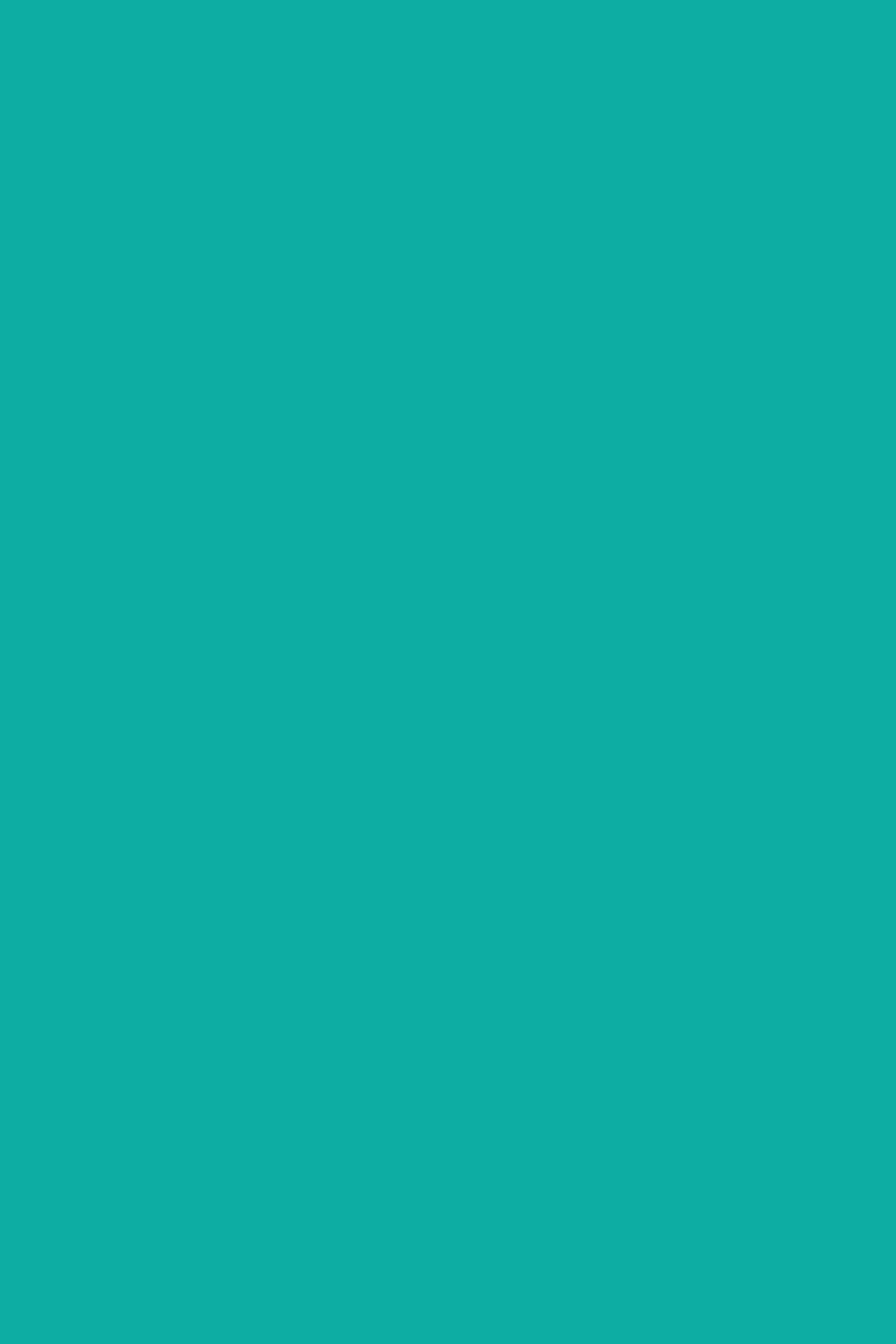
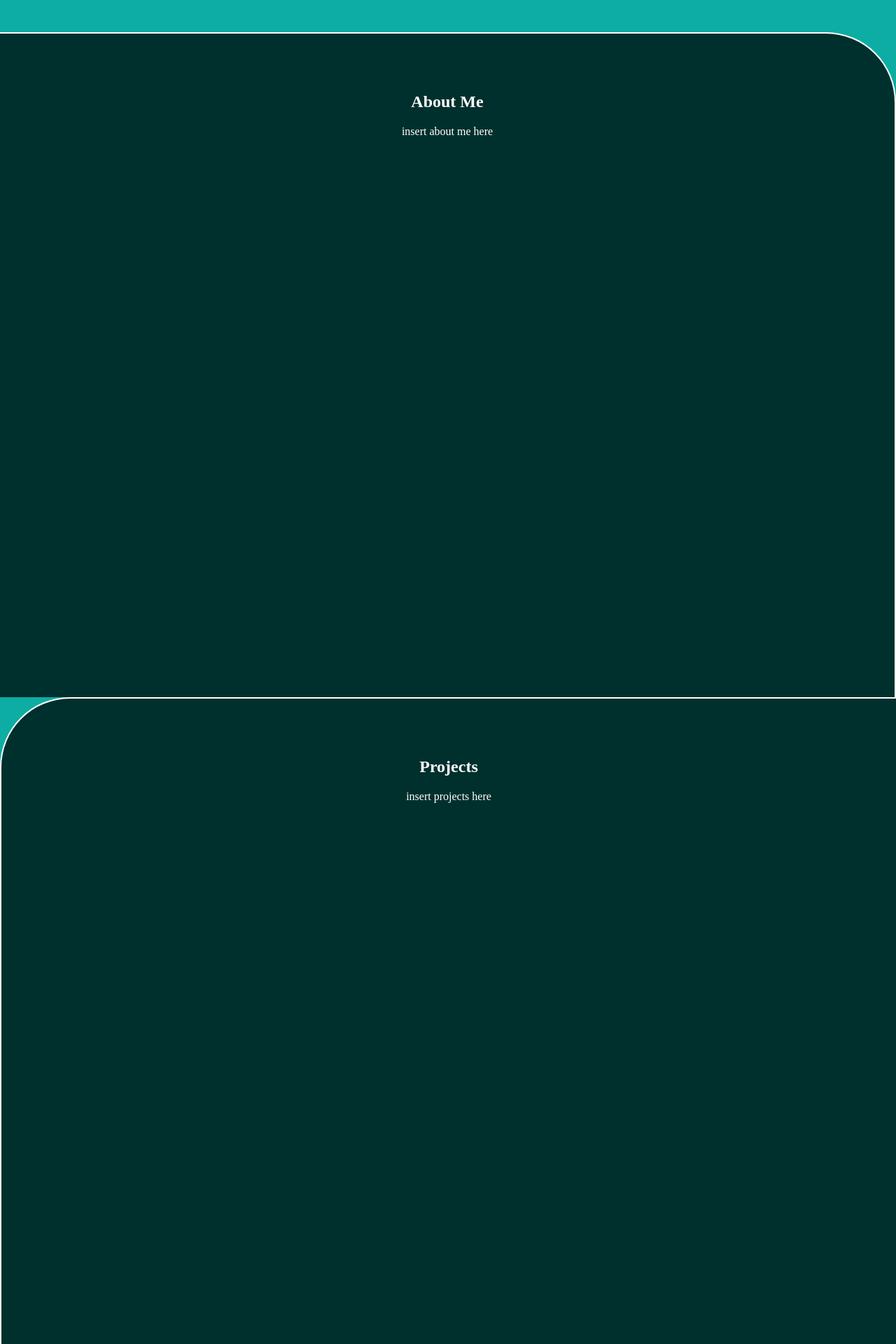
Before and after one commit to apriljavier/Portfolio-Website, a Vue app: page / in a window 1280 px wide. Shown: the part 840-2760 px from the top of the page at 70% size. Before the commit the page ends 838 px from the top, so only its background shows below. Built offline with nearby package versions, Linux system fonts and the light colour scheme; a web font is replaced by a local one.

Commit message:
added section conatainers

```diff
--- a/src/App.vue
+++ b/src/App.vue
@@ -3,11 +3,45 @@
     <Navbar />
     <section class="hero">
       <img src="/profile.png" alt="My Photo" class="hero-img" />
-
       <!-- floating circles -->
       <div class="floating-circle circle1">Web Developer</div>
       <div class="floating-circle circle2">Quality Assurance</div>
       <div class="floating-circle circle3">UI/UX</div>
+    </section>
+    <section class="about-section">
+      <div class="content">
+        <h2>About Me</h2>
+        <p>
+          insert about me here
+        </p>
+      </div>
+    </section>
+    <section class="projects-section">
+      <div class="content">
+        <h2>Projects</h2>
+        <p>
+          insert projects here
+        </p>
+      </div>
+    </section>
+    <section class="contact-section">
+      <div class="content">
+        <h2>Contact</h2>
+        <p>
+          insert contact here
+        </p>
+      </div>
+    </section>
+    <section class="more-section">
+      <div class="content">
+        <h2>More</h2>
+        <p>
+          insert more here
+        </p>
+      </div>
+      <div class="footer">
+        <p>© 2025 April Kate M Javier. All rights reserved.</p>
+      </div>
     </section>
   </div>
 </template>
@@ -36,7 +70,7 @@ export default {
   width: 500px;
   height: 500px;
   object-fit: cover;
-  margin-bottom: 2rem;
+  transform: translateY(-10%);
 }
 
 /* floating circles base */
@@ -62,7 +96,7 @@ export default {
 }
 
 .circle2 {
-  top: 80%;
+  top: 75%;
   left: 52%;
   transform: translate(-50%, -50%);
   animation: float2 7s ease-in-out infinite;
@@ -90,4 +124,98 @@ export default {
   0%, 100% { transform: translate(-50%, -50%) translate(0, 0); }
   50% { transform: translate(-50%, -50%) translate(6px, -6px); }
 }
+
+/* ABOUT SECTION */
+.about-section {
+  background-color: #00302D; /* dark teal */
+  color: white;
+  padding: 4rem 2rem;
+  text-align: center;
+  border-top-right-radius: 100px;
+  border: 2px solid white;
+  border-left: none;
+  border-bottom: none;
+}
+
+.about-section .content {
+  max-width: 800px;
+  height: 800px;
+  margin: 0 auto;
+}
+/* PROJECTS SECTION */
+.projects-section {
+  background-color: #00302D;
+  color: white;
+  padding: 4rem 2rem;
+  text-align: center;
+  border-top-left-radius: 100px;
+  border: 2px solid white;
+  border-right: none;
+  border-bottom: none;
+}
+
+.projects-section .content {
+  max-width: 800px;
+  height: 800px;
+  margin: 0 auto;
+}
+/* CONTACT SECTION */
+.contact-section {
+  background-color: #00302D;
+  color: white;
+  padding: 4rem 2rem;
+  text-align: center;
+  border-top-right-radius: 100px;
+  border: 2px solid white;
+  border-left: none;
+  border-bottom: none;
+}
+
+.contact-section .content {
+  max-width: 800px;
+  height: 800px;
+  margin: 0 auto;
+}
+/* MORE SECTION */
+.more-section {
+  background-color: #00302D;
+  color: white;
+  padding: 4rem 2rem;
+  text-align: center;
+  border-top-left-radius: 100px;
+  border: 2px solid white;
+  border-right: none;
+  border-bottom: none;
+}
+
+.more-section .content {
+  max-width: 800px;
+  height: 800px;
+  margin: 0 auto;
+}
+section {
+  position: sticky;
+  top: 0;
+  min-height: 100vh;
+}
+
+/* layer order */
+.hero {
+  z-index: 1;
+}
+
+.about-section {
+  z-index: 2;
+}
+
+.projects-section {
+  z-index: 3;
+}
+.contact-section {
+  z-index: 4;
+}
+.more-section {
+  z-index: 5;
+}
+
 </style>
```
